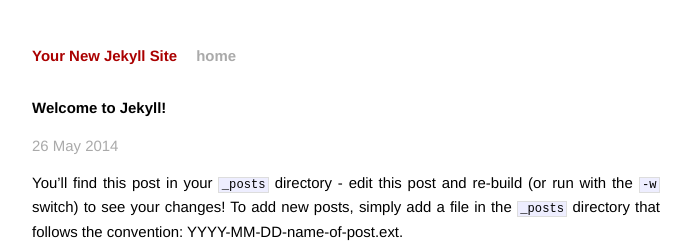
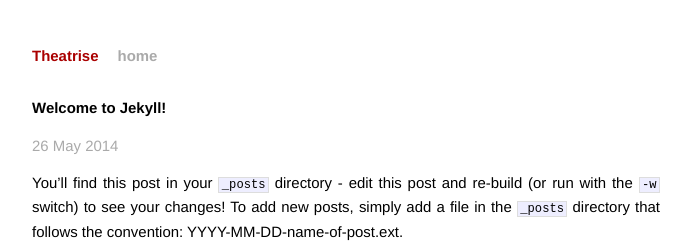
Before and after one commit to nlbmusic/theatrise, a Jekyll site: the page built from _posts/2014-05-26-welcome-to-jekyll.markdown, in a window 1280 px wide. Shown: the top 243 px of the page, without its empty margins (294-985 px from the left). Built offline with Jekyll 4.4.1, drawn with Linux system fonts in a browser that asks for light colours.

Commit message:
Updated site name and changed markdown parser

```diff
--- a/_config.yml
+++ b/_config.yml
@@ -1,2 +1,3 @@
-name: Your New Jekyll Site
+name: Theatrise
 pygments: true
+markdown: kramdown
```
